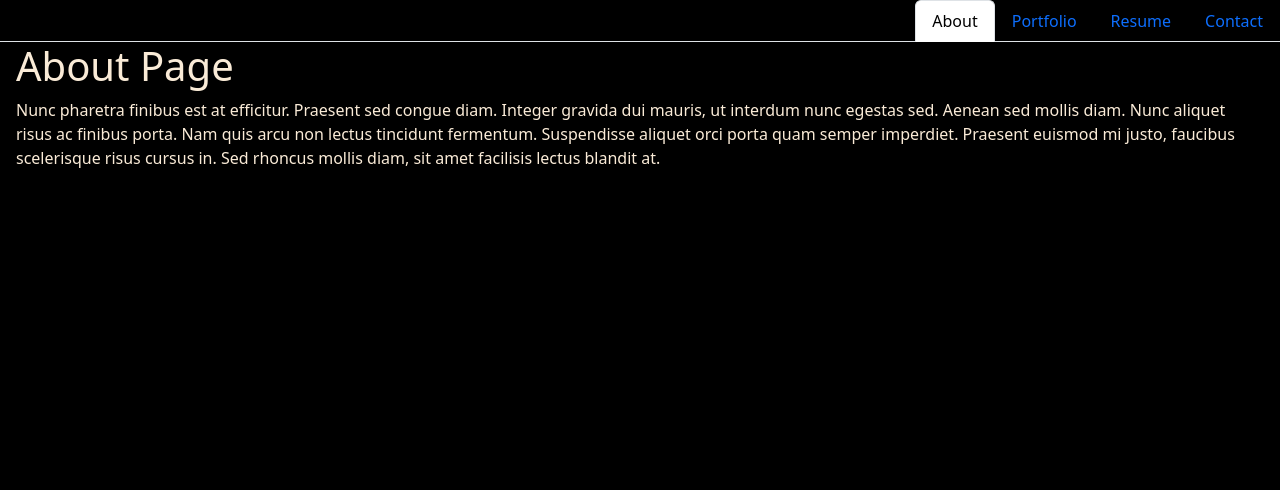
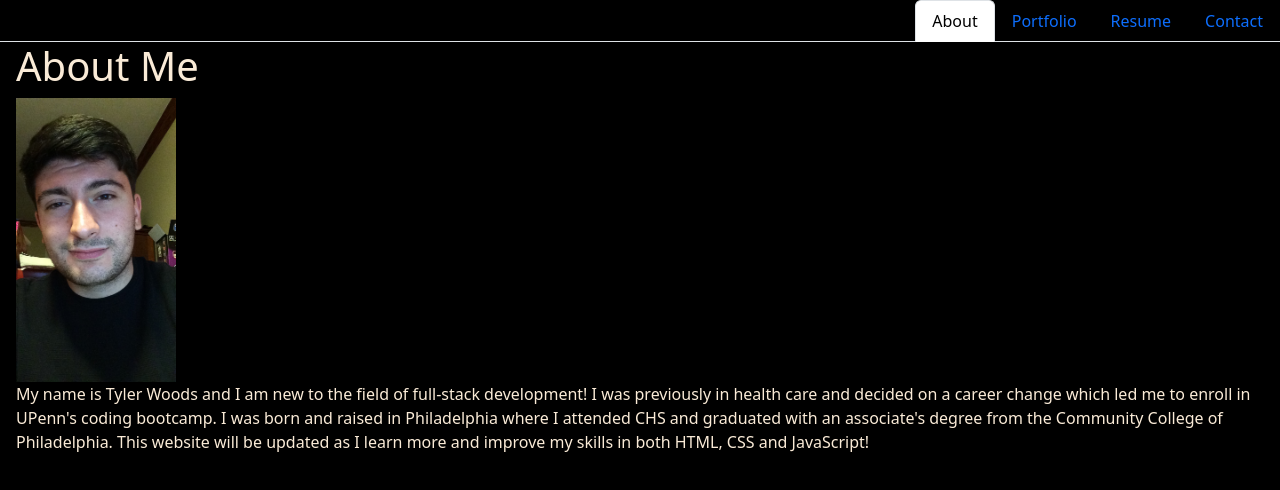
Before and after one commit to tyler273/react-portfolio-tjw, a React (Vite) app: page / in a window 1280 px wide. Shown: the top 490 px of the page. Built offline with nearby package versions, Linux system fonts and the light colour scheme.

Commit message:
added profile pic and about me text

```diff
--- a/src/components/Header.jsx
+++ b/src/components/Header.jsx
@@ -1,3 +1,4 @@
+import React from "react";
 import Nav from "./Nav";
 
 
--- a/src/index.css
+++ b/src/index.css
@@ -28,6 +28,10 @@ body {
   padding: 1em;
 }
 
+.profile-pic {
+  width: 20vh;
+}
+
 @media only screen and (max-width: 768px){
   .card {
     width: 100%;
--- a/src/pages/About.jsx
+++ b/src/pages/About.jsx
@@ -1,14 +1,13 @@
+import React from "react";
+import profilepic from "../assets/selfie.jpeg";
+
 export default function About() {
     return (
       <div>
-        <h1>About Page</h1>
+        <h1>About Me</h1>
+        <img className="profile-pic" src={profilepic} alt="a photo of me" />
         <p>
-          Nunc pharetra finibus est at efficitur. Praesent sed congue diam.
-          Integer gravida dui mauris, ut interdum nunc egestas sed. Aenean sed
-          mollis diam. Nunc aliquet risus ac finibus porta. Nam quis arcu non
-          lectus tincidunt fermentum. Suspendisse aliquet orci porta quam semper
-          imperdiet. Praesent euismod mi justo, faucibus scelerisque risus cursus
-          in. Sed rhoncus mollis diam, sit amet facilisis lectus blandit at.
+        My name is Tyler Woods and I am new to the field of full-stack development! I was previously in health care and decided on a career change which led me to enroll in UPenn's coding bootcamp. I was born and raised in Philadelphia where I attended CHS and graduated with an associate's degree from the Community College of Philadelphia. This website will be updated as I learn more and improve my skills in both HTML, CSS and JavaScript!
         </p>
       </div>
     );
```
Also changed, not shown: src/assets/selfie.jpeg (added).
